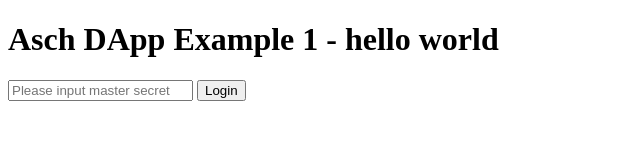
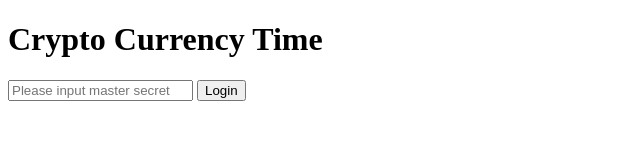
Before and after one commit to AschPlatform/cctime, a plain HTML site: page public/index.html in a window 1280 px wide. Shown: the whole page, without its empty margins (0-640 px from the left). Drawn offline with nearby package versions, Linux system fonts and the light colour scheme.

Commit message:
change title

```diff
--- a/public/index.html
+++ b/public/index.html
@@ -4,7 +4,7 @@
 <head>
     <meta charset="UTF-8">
     <script src="http://lib.sinaapp.com/js/jquery/1.9.1/jquery-1.9.1.min.js"></script>
-    <title>Asch DApp Example 1 - hello world</title>
+    <title>Crypto Currency Time</title>
 </head>
 
 <script type="text/javascript">
@@ -164,7 +164,7 @@
 </script>
 
 <body>
-    <h1>Asch DApp Example 1 - hello world</h1>
+    <h1>Crypto Currency Time</h1>
     <div>
         <input type="password" id="secretInput" placeholder="Please input master secret">
         <input type="button" value="Login" id="loginBtn">
```
